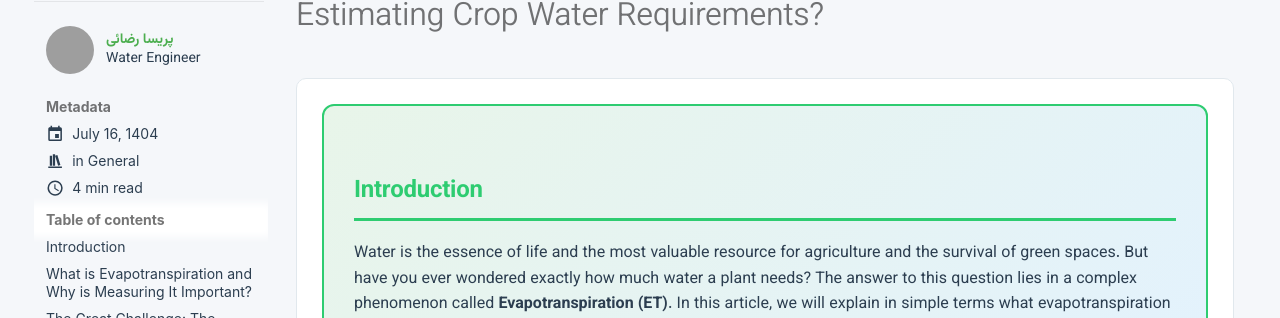
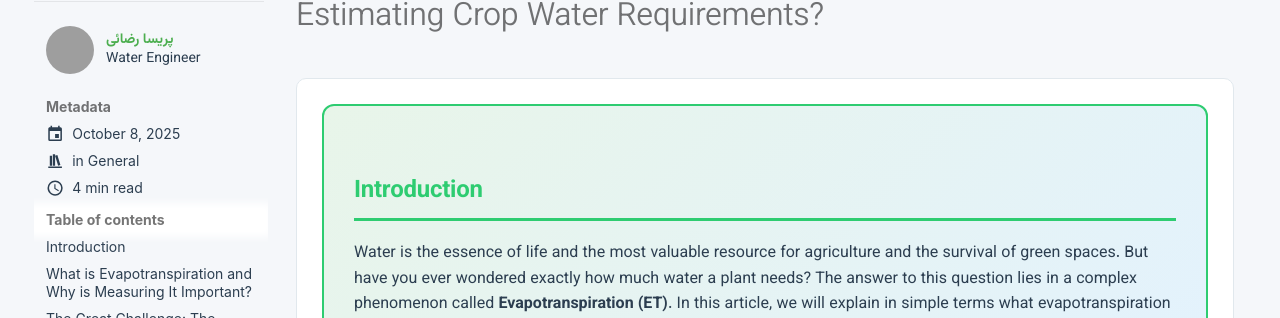
Before and after one commit to salehin90/webkesht_docs_en, an MkDocs documentation site: the page built from docs/blog/posts/تبخیر و تعرق.md, in a window 1280 px wide. Shown: the part 211-529 px from the top of the page. Built offline with MkDocs 1.6.1 and Material for MkDocs 9.7.7, drawn with Linux system fonts in a browser that asks for light colours; comment, search, counter and statistics services are not loaded; grey boxes are pictures that could not be loaded.

Commit message:
1404-07-26. Change Date

```diff
--- a/docs/blog/posts/تبخیر و تعرق.md
+++ b/docs/blog/posts/تبخیر و تعرق.md
@@ -1,6 +1,6 @@
 ---
 title: Why is Penman-Monteith the Best Method for Estimating Crop Water Needs?
-date: 1404-07-16
+date: 2025-10-08
 authors: [parisa]
 slug: Evapotranspiration
 description: >
```
